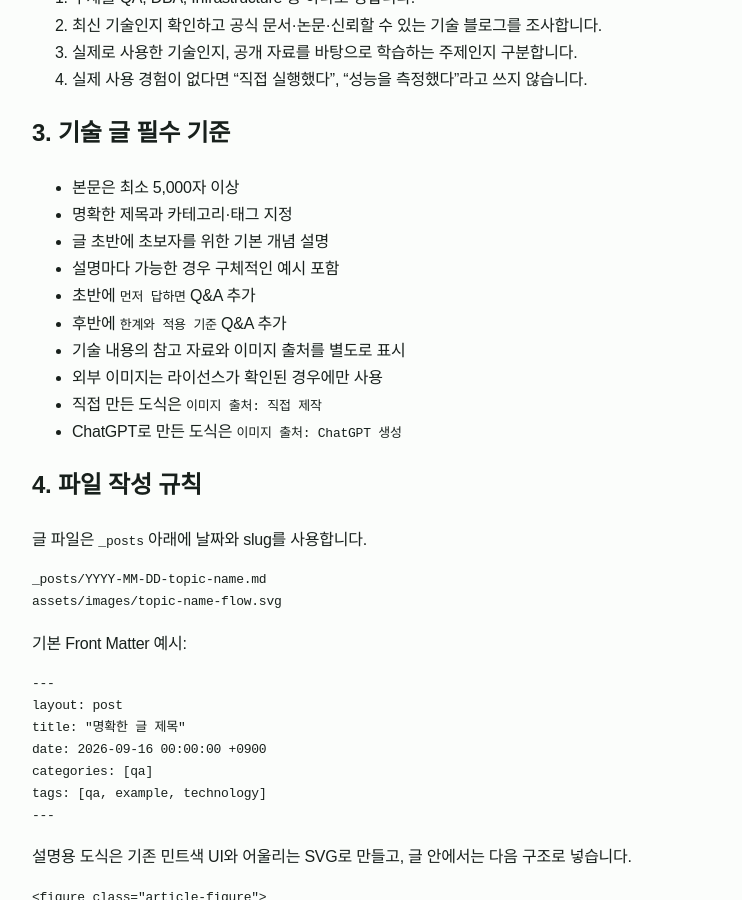
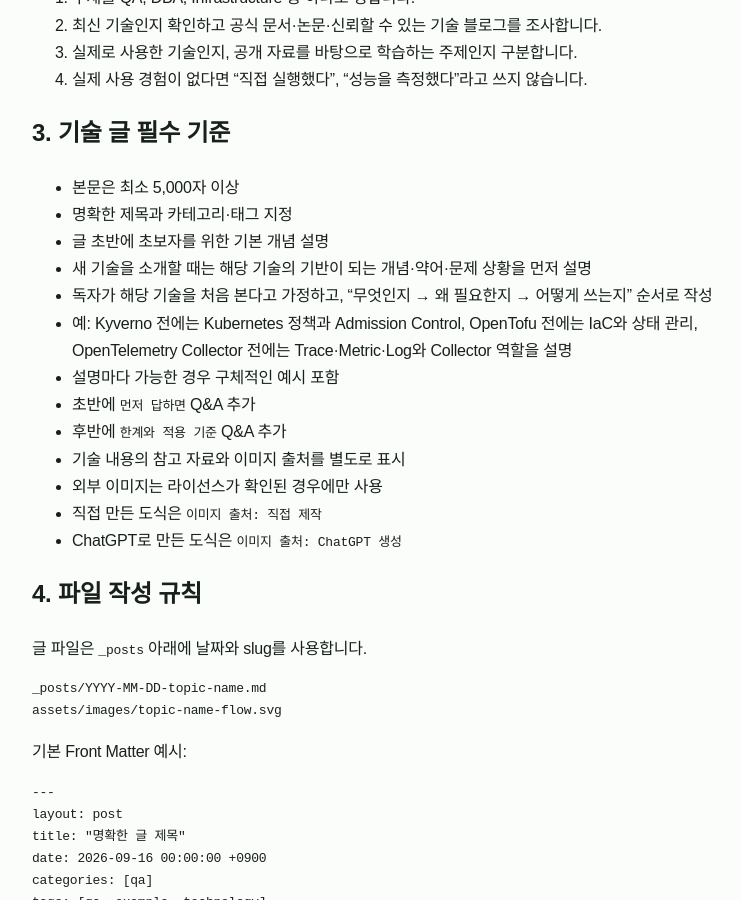
Before and after one commit to Seoha57/TechBlog, a Jekyll site: the page built from BLOG_WORKFLOW.md, in a window 1280 px wide and 900 px high, scrolled down 1114 px. Shown: the whole window, without its empty margins (246-988 px from the left). Built offline with Jekyll 4.4.1, drawn with Linux system fonts in a browser that asks for light colours; some web fonts are replaced; our own code applies the rules of GitHub Pages for plain Markdown files.

Commit message:
Require foundational explanations in articles

```diff
--- a/BLOG_WORKFLOW.md
+++ b/BLOG_WORKFLOW.md
@@ -27,6 +27,9 @@ git pull origin main
 - 본문은 최소 5,000자 이상
 - 명확한 제목과 카테고리·태그 지정
 - 글 초반에 초보자를 위한 기본 개념 설명
+- 새 기술을 소개할 때는 해당 기술의 기반이 되는 개념·약어·문제 상황을 먼저 설명
+- 독자가 해당 기술을 처음 본다고 가정하고, “무엇인지 → 왜 필요한지 → 어떻게 쓰는지” 순서로 작성
+- 예: Kyverno 전에는 Kubernetes 정책과 Admission Control, OpenTofu 전에는 IaC와 상태 관리, OpenTelemetry Collector 전에는 Trace·Metric·Log와 Collector 역할을 설명
 - 설명마다 가능한 경우 구체적인 예시 포함
 - 초반에 `먼저 답하면` Q&A 추가
 - 후반에 `한계와 적용 기준` Q&A 추가
```
